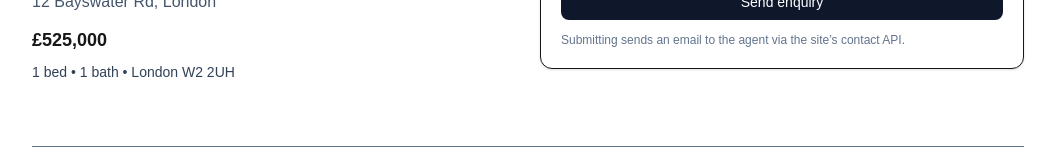
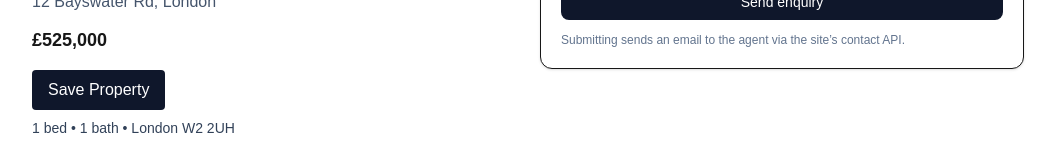
Before and after one commit to ziarsabir/property-project, a Next.js app: page /listing/l1 in a window 1280 px wide. Shown: the part 469-629 px from the top of the page, without its empty margins (112-1167 px from the left). Built offline with nearby package versions, Linux system fonts and the light colour scheme.

Commit message:
Add SavePropertyButton to listing detail page

```diff
--- a/src/app/listing/[id]/page.tsx
+++ b/src/app/listing/[id]/page.tsx
@@ -3,6 +3,7 @@ import Image from "next/image";
 import { fmtGBP } from "@/lib/format";
 import { notFound } from "next/navigation";
 import EnquiryBox from "@/components/EnquiryBox";
+import SavePropertyButton from "@/components/SavePropertyButton";
 
 export async function generateStaticParams() {
   return listings.map((l) => ({ id: l.id }));
@@ -44,6 +45,11 @@ export default async function ListingPage({
           {l.listingType === "RENT" ? " pcm" : ""}
         </div>
 
+        {/* Save button (Client Component) - sends this listing's id to /api/saved */}
+        <div className="mt-4">
+          <SavePropertyButton listingId={l.id}/>
+        </div>
+
         <div className="mt-2 text-sm text-slate-700">
           {l.beds} bed • {l.baths} bath • {l.city} {l.postcode}
         </div>
```
